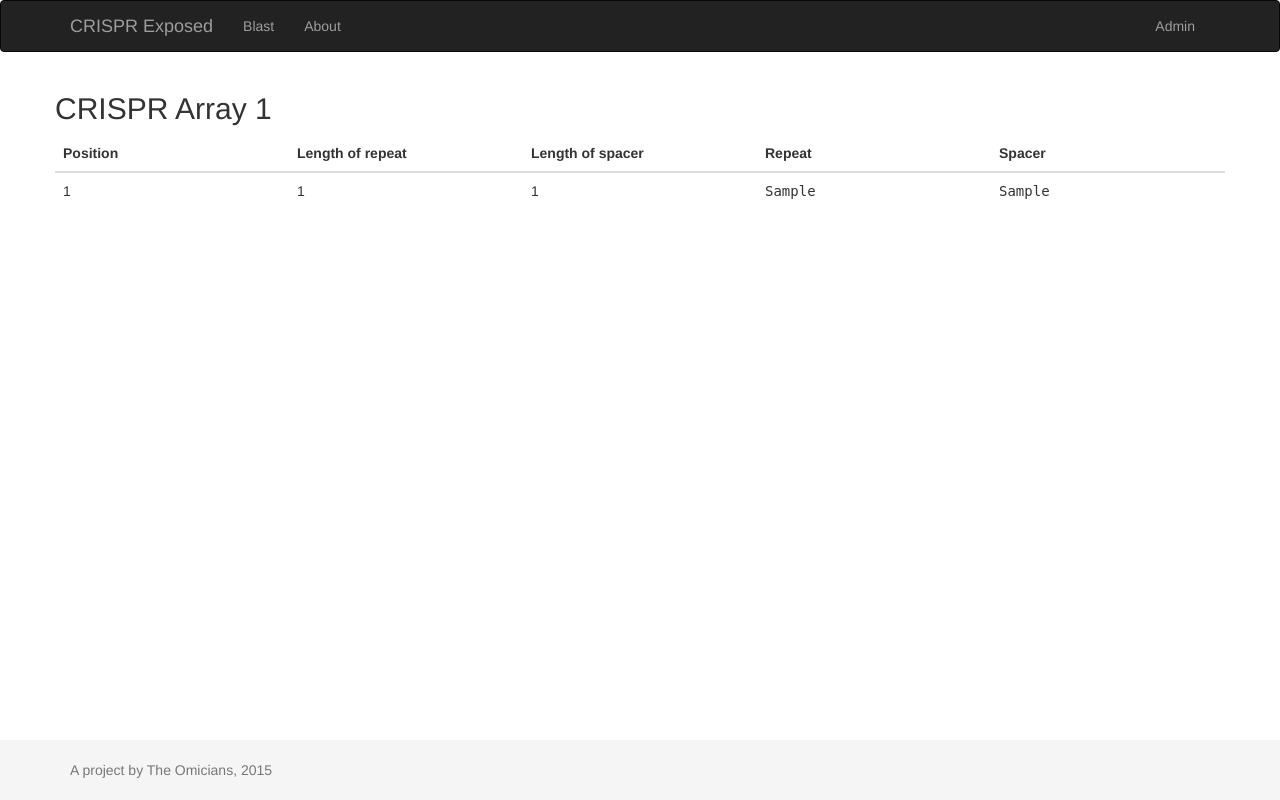
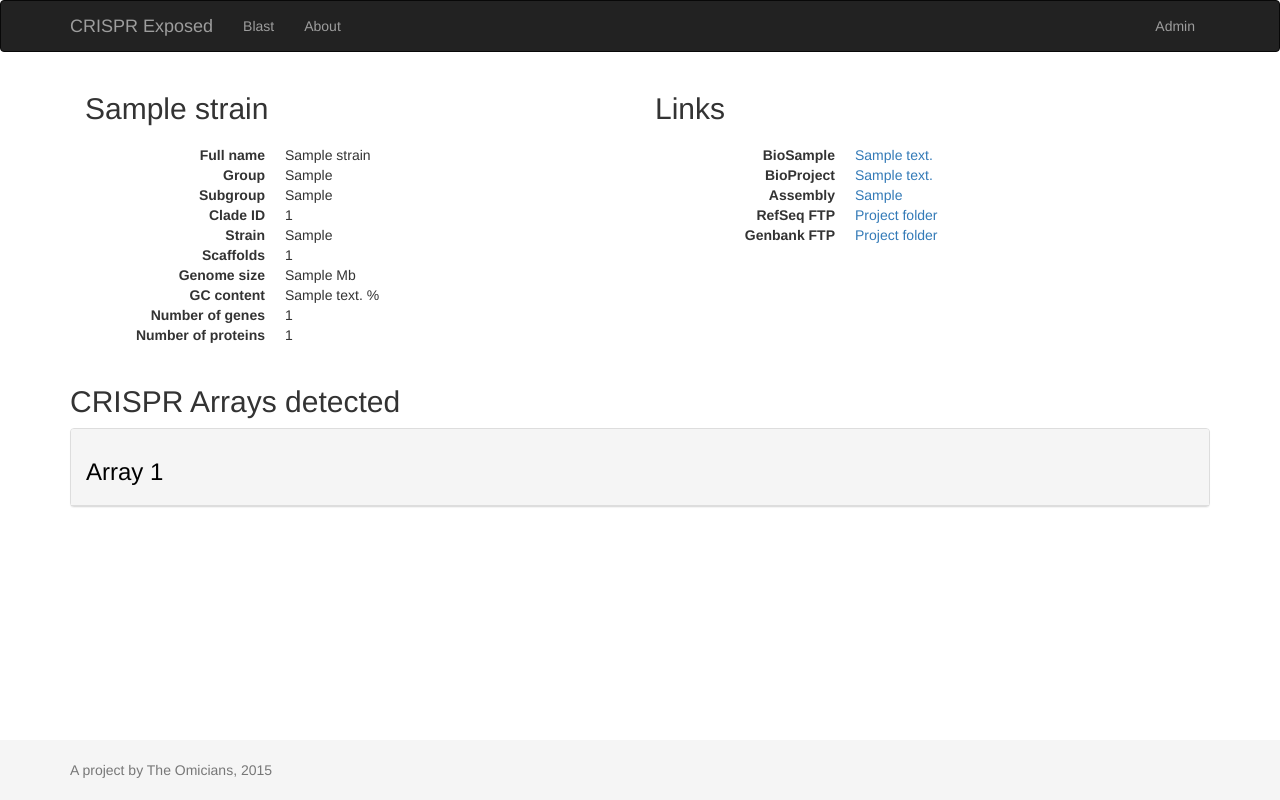
Before and after one commit to 0mician/CRISPR-Exposed, a Django app: a page that uses webapp/crispr_exposed/templates/crispr/details.html in a window 1280 px wide. Run offline with Django 3.2, Linux system fonts and the light colour scheme; tables that the repository leaves empty hold one stand-in row (values such as "Sample post"); some libraries are stand-ins or nearby versions.

Commit message:
added strain information, collapsable panels with crispr details

```diff
--- a/webapp/crispr_exposed/static/css/custom.css
+++ b/webapp/crispr_exposed/static/css/custom.css
@@ -1,5 +1,5 @@
 /* Sticky footer styles
--------------------------------------------------- */
+-----------------------*/
 html {
     position: relative;
     min-height: 100%;
@@ -21,3 +21,14 @@ body {
 .container .text-muted {
     margin: 20px 0;
 }
+
+/* Strain details page
+-----------------------*/
+
+.defmargin{
+    margin: 20px;
+}
+
+a.accordion-toggle{
+    color: black;
+}
--- a/webapp/crispr_exposed/templates/crispr/details.html
+++ b/webapp/crispr_exposed/templates/crispr/details.html
@@ -6,9 +6,111 @@
 
 {% block body_block %}
 
+  <div class="col-md-12">
+    <div class="col-md-6">
+      <h2>{{ strain.organism_name|truncatewords:2}}</h2>
+      <div class="defmargin">
+        <dl class="dl-horizontal">
+          <dt>Full name</dt>
+          <dd>{{ strain.organism_name }}</dd>
+
+          <dt>Group</dt>
+          <dd>{{ strain.group }}</dd>
+
+          <dt>Subgroup</dt>
+          <dd>{{ strain.sub_group }}</dd>
+
+          <dt>Clade ID</dt>
+          {% if strain.clade_id == -1 %}
+            <dd>N/A</dd>
+          {% else %}
+            <dd>{{ strain.clade_id }}</dd>
+          {% endif %}
+
+          <dt>Strain</dt>
+          <dd>{{ strain.strain}}</dd>
+
+          <dt>Scaffolds</dt>
+          {% if strain.scaffolds == -1 %}
+            <dd>N/A</dd>
+          {% else %}
+            <dd>{{ strain.scaffolds }}</dd>
+          {% endif %}
+
+          <dt>Genome size</dt>
+          <dd>{{ strain.size }} Mb</dd>
+
+          <dt>GC content</dt>
+          <dd>{{ strain.gc_content }} %</dd>
+
+          <dt>Number of genes</dt>
+          {% if strain.genes == -1 %}
+            <dd>N/A</dd>
+          {% else %}
+            <dd>{{ strain.genes}}</dd>
+          {% endif %}
+          <dt>Number of proteins</dt>
+          {% if strain.proteins == -1 %}
+            <dd>N/A</dd>
+          {% else %}
+            <dd>{{ strain.proteins }}</dd>
+          {% endif %}
+        </dl>
+      </div>
+    </div>
+    <div class="col-md-6">
+      <h2>Links</h2>
+      <div class="defmargin">
+        <dl class="dl-horizontal">
+          <dt>BioSample</dt>
+          {% if strain.bio_sample %}
+            <dd><a href="http://www.ncbi.nlm.nih.gov/biosample/{{ strain.bio_sample }}">{{ strain.bio_sample }}</a></dd>
+          {% else %}
+            <dd>N/A</dd>
+          {% endif %}
+
+          <dt>BioProject</dt>
+          {% if strain.bio_project %}
+            <dd><a href="http://www.ncbi.nlm.nih.gov/bioproject/{{ strain.bio_project }}">{{ strain.bio_project }}</a></dd>
+          {% else %}
+            <dd>N/A</dd>
+          {% endif %}
+
+          <dt>Assembly</dt>
+          {% if strain.assembly %}
+            <dd><a href="http://www.ncbi.nlm.nih.gov/assembly/{{ strain.assembly }}">{{ strain.assembly }}</a></dd>
+          {% else %}
+            <dd>N/A</dd>
+          {% endif %}
+
+          <dt>RefSeq FTP</dt>
+          {% if strain.refseq_ftp %}
+            <dd><a href="{{ strain.refseq_ftp }}">Project folder</a></dd>
+          {% else %}
+            <dd>N/A</dd>
+          {% endif %}
+
+          <dt>Genbank FTP</dt>
+          {% if strain.genbank_ftp %}
+            <dd><a href="{{ strain.genbank_ftp }}">Project folder</a></dd>
+          {% else %}
+            <dd>N/A</dd>
+          {% endif %}
+
+        </dl>
+      </div>
+    </div>
+  </div>
+  <div class="col-md-12">
+  <h2>CRISPR Arrays detected</h2>
   {% if crispr_array %}
     {% for ca in crispr_array %}
-        <h2>CRISPR Array {{ forloop.counter }}</h2>
+      <div class="panel panel-default accordion">
+        <div class="panel-heading">
+          <h3><a class="accordion-toggle" data-toggle="collapse" data-parent=".accordion" href="#collapse{{ forloop.counter }}">Array {{ forloop.counter }}</a></h3>
+        </div>
+        <div id="collapse{{ forloop.counter }}" class="panel-collapse collapse">
+          <div class="panel-body">
             <table class="table table-hover">
               <thead>
                 <tr>
@@ -19,7 +121,7 @@
                   <th class="col-xs-2">Spacer</th>
                 </tr>
               </thead>
-          <tbody>
+              <tbody data-toggle="collapse" data-target="#accordion" class="clickable">
                 {% for e in ca.crisprentry_set.all %}
                   <tr>
                     <td>{{ e.position }}</td>
@@ -31,9 +133,12 @@
                 {% endfor %}
               </tbody>
             </table>
+          </div>
+        </div>
+      </div>
     {% endfor %}
   {% else %}
     <p>No putative CRISPR arrays found for this particular strain.</p>
   {% endif %}
-
+  </div>
 {% endblock %}
```
Lines whose indentation alone changed are shown as unchanged.
